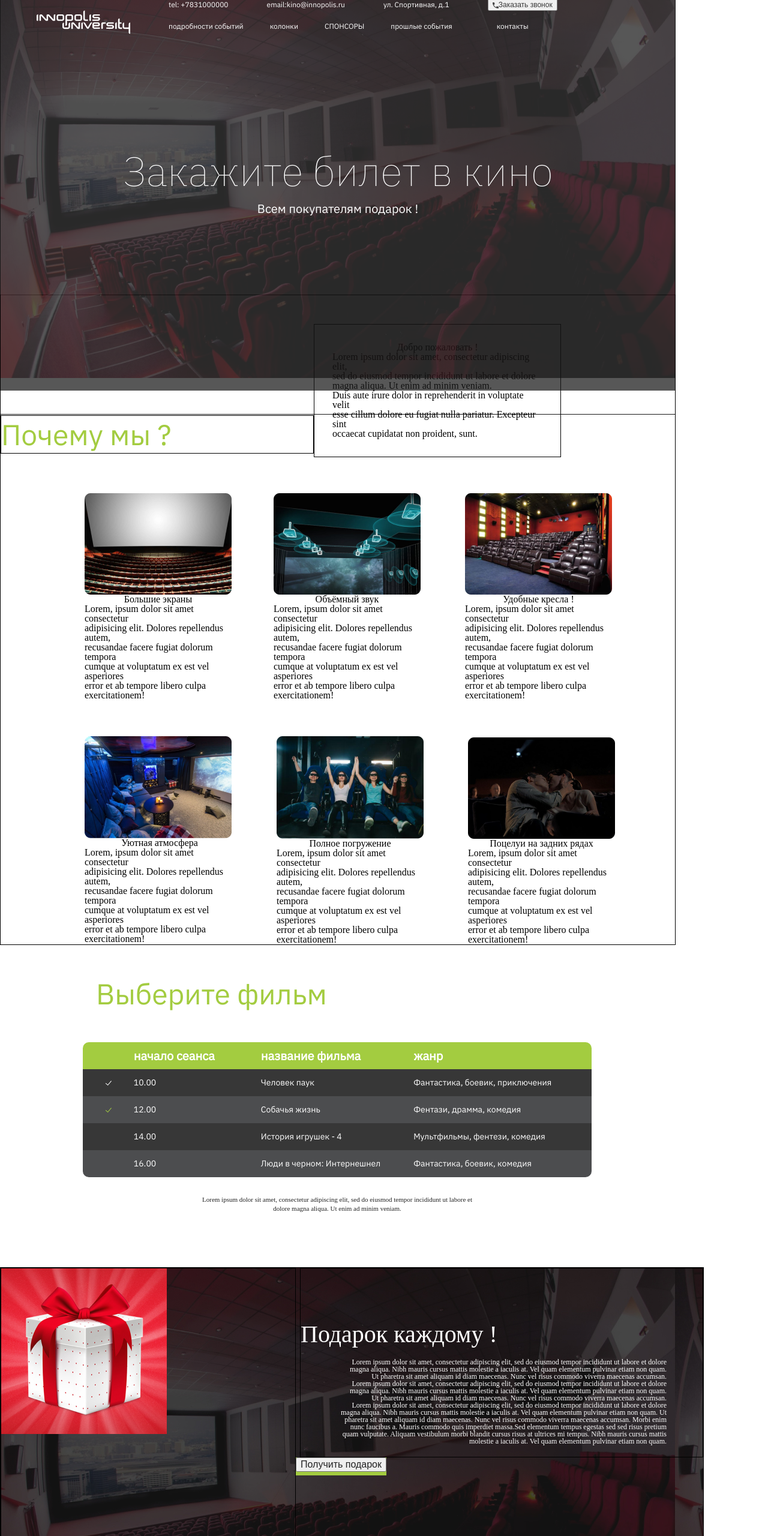
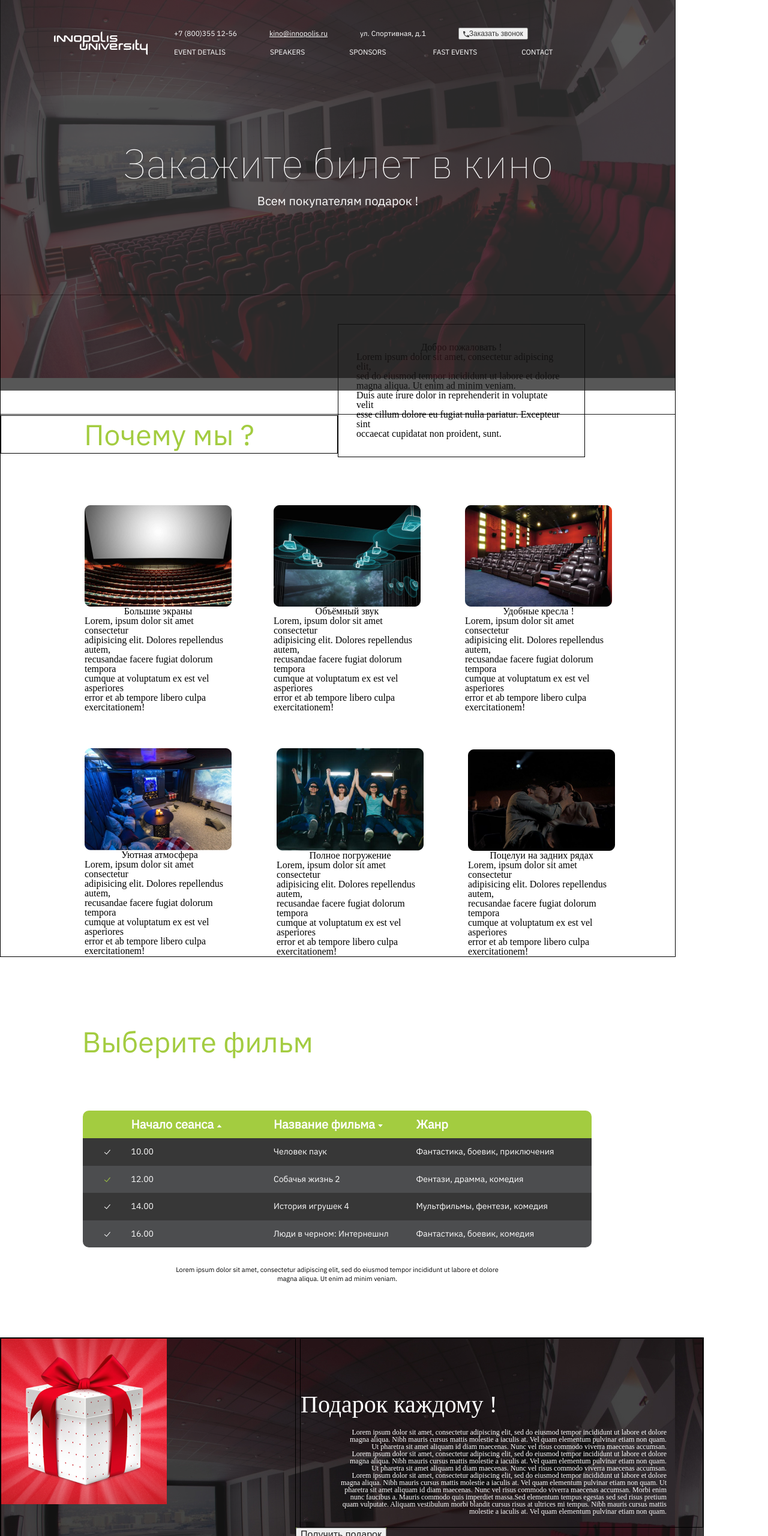
Before and after one commit to d-masch/cinema, a plain HTML site: page index.html in a window 1280 px wide. Shown: the top 2560 px of the page at 60% size. Drawn offline with Linux system fonts and the light colour scheme.

Commit message:
ТЗ-5, разработка сайта 30.08.21 13.00

```diff
--- a/index.html
+++ b/index.html
@@ -24,19 +24,19 @@
       <div style="float: left; background-color: transparent">
           <a href="http://university.innopolis.ru" target="_blank">
             <span class="sr-only">Innopolis university</span>
-            <svg class="logo" style="margin: 55px 40px 0px 60px">
+            <svg class="logo" style="margin: 90px 20px 0px 89px">
                <use xlink:href="#logo"></use>
             </svg>
           </a>
       </div>
        <div style="display: inline-block"> <!-- меню -->
-         <div class="head-fonts" style="margin: 40px 60px 00px 0px">
-            <a href="tel:+7831000000"> tel: +7831000000 </a>
+         <div class="head-fonts" style="margin: 88px 50px 00px 0px">
+            <a href="tel:+7831000000">+7 (800)355 12-56 </a>
          </div>
-        <div class="head-fonts" style="margin: 40px 60px 0px 0px">
-          <a href="mailto:kino@innopolis.ru">email:kino@innopolis.ru</a>
+        <div class="head-fonts" style="margin: 40px 50px 0px 0px; text-decoration: underline;">
+          <a href="mailto:kino@innopolis.ru">kino@innopolis.ru</a>
         </div>
-        <div class="head-fonts" style="margin: 40px 60px 0px 0px">
+        <div class="head-fonts" style="margin: 40px 50px 0px 0px">
           <a href="#menu">ул. Спортивная, д.1</a>
         </div>
         <!-- кнопка заказать звонок-->
@@ -49,20 +49,20 @@
          </div>
       </div>
       <div style="display: inline-block">
-          <div class="head-fonts" style="margin: 20px 40px 0px 0px">
-             <a href="#menu"> подробности событий </a>
+          <div class="head-fonts" style="margin: 15px 70px 0px 0px">
+             <a href="#menu">EVENT DETALIS</a>
           </div>
-          <div class="head-fonts" style="margin: 20px 40px 0px 0px">
-            <a href="#menu"> колонки </a>
+          <div class="head-fonts" style="margin: 15px 70px 0px 0px">
+            <a href="#menu">SPEAKERS</a>
           </div>
-          <div class="head-fonts" style="margin: 20px 40px 0px 0px">
-            <a href="#menu"> СПОНСОРЫ </a>
+          <div class="head-fonts" style="margin: 15px 74px 0px 0px">
+            <a href="#menu">SPONSORS</a>
           </div>
-          <div class="head-fonts" style="margin: 20px 40px 0px 0px">
-            <a href="#menu"> прошлые события </a>
+          <div class="head-fonts" style="margin: 15px 40px 0px 0px">
+            <a href="#menu">FAST EVENTS</a>
           </div>
-          <div class="head-fonts" style="margin: 20px 40px 0px 30px">
-             <a href="#contacts"> контакты </a>
+          <div class="head-fonts" style="margin: 15px 40px 0px 30px">
+             <a href="#contacts">CONTACT</a>
           </div>
         </div>
       </nav>
@@ -73,7 +73,7 @@
           font-family: IBM-Plex-Sens-Think;
           font-size: 68px;
           font-weight: 100;
-          margin-top: 200px;
+          margin-top: 144px;
           text-align: center;
           color: rgb(255, 255, 255);
         ">
@@ -94,8 +94,8 @@
     </div>
 
     <div style="border: solid 1pt; color: #000; width: 1124px; margin-top: -200px;">
-      <div>
-        <div class="body-heading-fonts" style="float: left; margin-top: 200px; width: 520px; border: solid 1pt #000;">
+      <div style="margin-bottom: 20px;">
+        <div class="body-heading-fonts" style="float: left; margin-top: 200px; text-align: center; width: 560px; border: solid 1pt #000;">
           Почему мы ?
         </div>
         <div style="margin-top: 48px; width: 350px;  padding: 30px; display: inline-block; background-color: white;border: solid 1pt; color: #000;">
@@ -161,23 +161,27 @@
 
     <!--таблица с фильмами-->
     <div class="movie-table" style="width: 1124px;">
-          <div class="movie-table-heading  body-heading-fonts" style="margin-top: 50px; margin-left: 160px;">
+          <div class="movie-table-heading  body-heading-fonts" style="margin-top: 110px; margin-left: 137px;">
                    <h2>Выберите фильм</h2>
           </div>
 
-          <table  class="td th a movie-table" style=" margin-top: 50px; margin-left: auto; margin-right: auto;">
+          <table  class="td th a movie-table" style=" margin-top: 84px; margin-left: auto; margin-right: auto;">
             <colgroup>
-               <col style="width: 10%;">
-               <col style="width: 25%;">
-               <col style="width: 30%;">
-               <col style="width: 35%;">
+               <col style="width: 9.5%;">
+               <col style="width: 28%;">
+               <col style="width: 28%;">
+               <col style="width: 38%;">
             </colgroup>
             <thead class="table-heading-fonts" style=" background-color: rgb(163, 204, 64);">
                <tr>
                    <th style="border-radius: 10px 0 0 0; "></th>
-                   <th>начало сеанса</th>
-                   <th>название фильма</th>
-                   <th style="border-radius: 0 10px 0 0; ">жанр</th>
+                   <th>Начало сеанса
+                     <img src="./images/corner-up.png" alt="стрелка вверх">
+                   </th>
+                   <th>Название фильма
+                    <img src="./images/corner-down.png" alt="стрелка вниз">
+                   </th>
+                   <th style="border-radius: 0 10px 0 0; ">Жанр</th>
               </tr>
             </thead>
             <tbody class="table-fonts" style="background-color: #373737;">
@@ -192,30 +196,30 @@
               <tr>
                 <td style="text-align: center;"> <img src="./images/Stroke-green.png" alt="зелёная галка"></td>
                  <td > 12.00</td>
-                 <td><a href="https://www.kinopoisk.ru/film/571896/" target="_blank"> Собачья жизнь</a></td>
+                 <td><a href="https://www.kinopoisk.ru/film/571896/" target="_blank">Собачья жизнь 2</a></td>
                  <td>Фентази, драмма, комедия</td>
               </tr>
             </tbody>
             <tbody class="table-fonts" style=" background-color: #373737;">
               <tr>
-                <td></td>
+                <td style="text-align: center;"> <img src="./images/Stroke.png" alt="галка"></td>
                  <td> 14.00</td>
-                 <td><a href="https://www.kinopoisk.ru/film/846824/" target="_blank"> История игрушек - 4</a></td>
+                 <td><a href="https://www.kinopoisk.ru/film/846824/" target="_blank">История игрушек 4</a></td>
                  <td>Мультфильмы, фентези, комедия</td>
               </tr>
             </tbody>
             <tbody class="table-fonts" style=" background-color: #4C4D4F;">
               <tr>
-                <td style="border-radius: 0 0 0 10px; "></td>
+                <td style="border-radius: 0 0 0 10px; text-align: center;"> <img src="./images/Stroke.png" alt="галка"></td>
                 <td> 16.00</td>
-                <td><a href="https://www.kinopoisk.ru/film/693730/" target="_blank"> Люди в черном: Интернешнел</a></td>
+                <td><a href="https://www.kinopoisk.ru/film/693730/" target="_blank">Люди в черном: Интернешнл</a></td>
                 <td style="border-radius: 0 0 10px 0; ">Фантастика, боевик, комедия</td>
               </tr>
             </tbody>
-            <tfoot style="font-size: 11px; line-height: 14.3px;">
+            <tfoot class="table-footer-fonts">
               <tr>
-                 <td style=" text-align: center; border-left: 1px solid white; border-bottom: 1px solid white; border-right: 1px solid white;" colspan="4">
-                   <p style="padding-top: 30px;">Lorem ipsum dolor sit amet, consectetur adipiscing elit, sed do eiusmod tempor incididunt ut labore et <br>dolore magna aliqua. Ut enim ad minim veniam.
+                 <td  style="border-left: 1px solid white; border-bottom: 1px solid white; border-right: 1px solid white;" colspan="4">
+                   <p style="padding-top: 30px;">Lorem ipsum dolor sit amet, consectetur adipiscing elit, sed do eiusmod tempor incididunt ut labore et dolore <br>magna aliqua. Ut enim ad minim veniam.
                    </p>
                  </td>
               </tr>
--- a/main.css
+++ b/main.css
@@ -25,7 +25,7 @@
   font-style: normal;
   font-weight: 500;
   font-size: 48px;
-  line-height: 1.3;
+  line-height: 62.4px;
   color:  rgb(163, 204, 64);
 }
 .other-fonts {
@@ -74,7 +74,7 @@
     font-style: normal;
     font-weight: 600;
     font-size: 20px;
-    line-height: 45px;
+    line-height: 46px;
     text-align: left;
   }
   .table-fonts {
@@ -84,10 +84,19 @@
     font-style: normal;
     font-weight: 400;
     font-size: 14px;
-    line-height: 45px;
+    line-height: 45.5px;
     text-align: left;
   }
-
+  .table-footer-fonts {
+    color: rgb(0, 0, 0);
+    font-family: "IBM-Plex-Sens";
+    src: url("./fonts/IBMPlexSans-Regular.ttf");
+    font-style: normal;
+    font-weight: 400;
+    font-size: 11px;
+    text-align: center;
+    line-height: 14.3px;
+    }
 /*конец стили таблицы*/
 
 .textarea {
```
Also changed, not shown: images/corner-down.png (added), images/corner-up.png (added).
